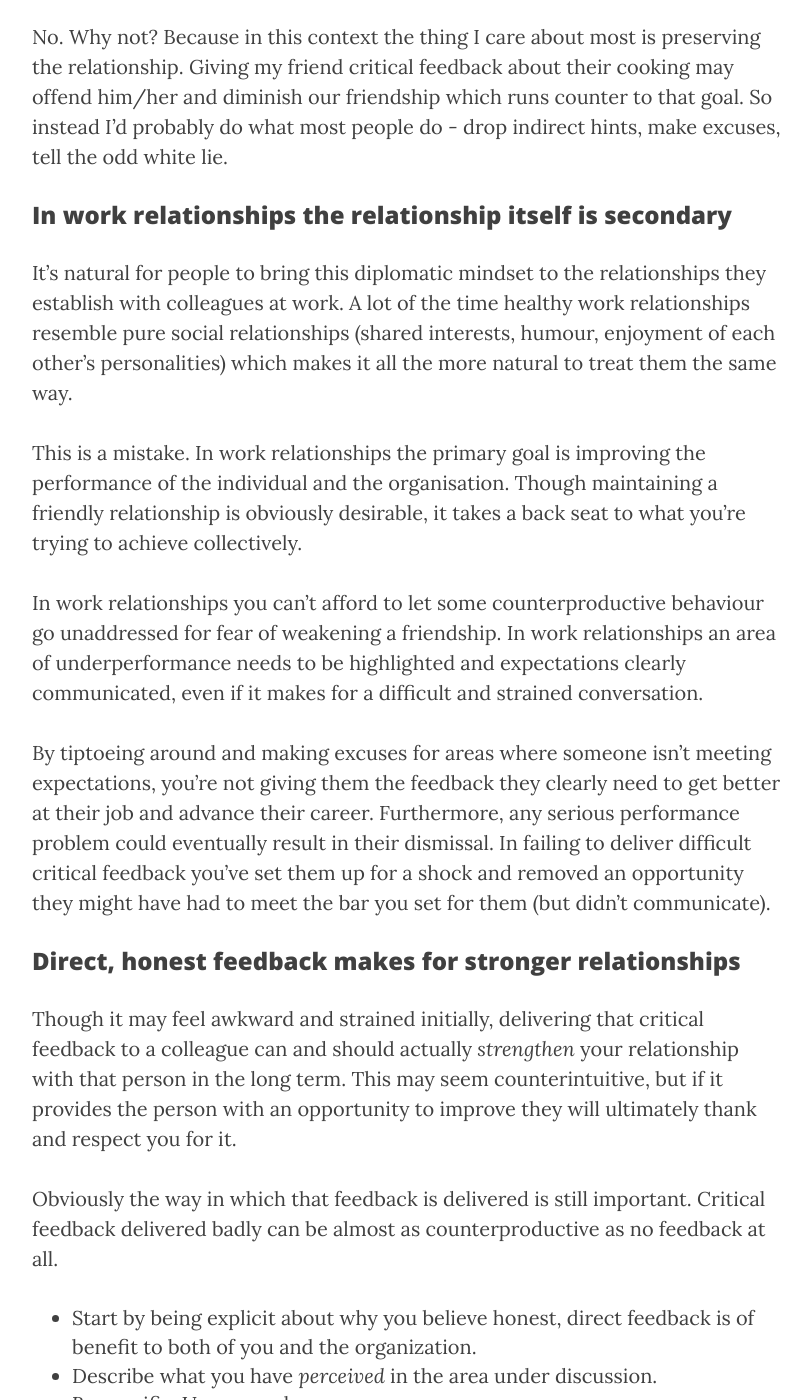
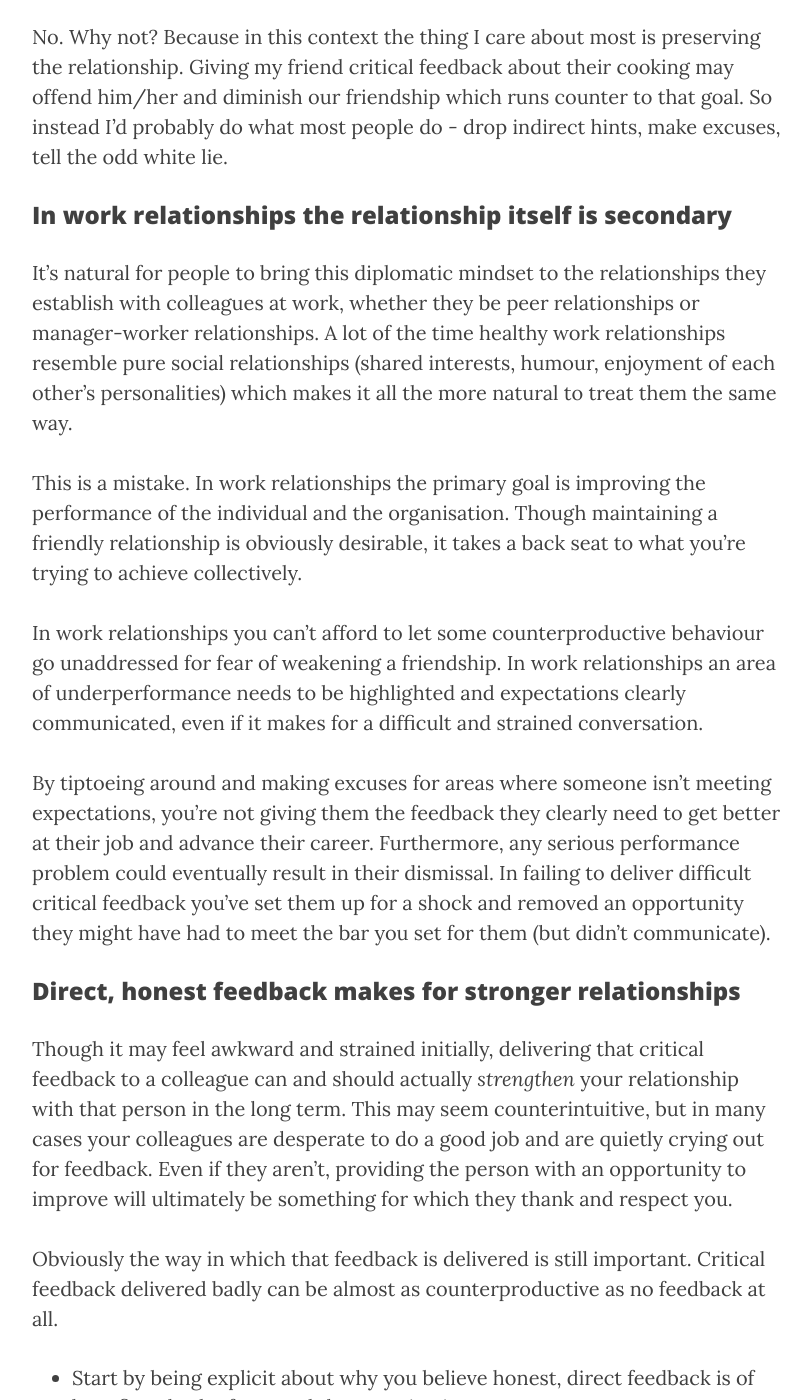
Before and after one commit to tleach/tleach.github.io, a Jekyll site: the page built from _posts/2015-04-15-your-colleagues-are-not-the-same-as-your-friends.md, in a window 1280 px wide and 1400 px high, scrolled down 1850 px. Shown: the whole window, without its empty margins (233-1044 px from the left). Built offline with Jekyll 4.4.1, drawn with Linux system fonts in a browser that asks for light colours; nearby versions of some CDN libraries.

Commit message:
Edits thanks to Phil.

```diff
--- a/_posts/2015-04-15-your-colleagues-are-not-the-same-as-your-friends.md
+++ b/_posts/2015-04-15-your-colleagues-are-not-the-same-as-your-friends.md
@@ -30,7 +30,7 @@ No. Why not? Because in this context the thing I care about most is preserving t
 
 ### In work relationships the relationship itself is secondary
 
-It's natural for people to bring this diplomatic mindset to the relationships they establish with colleagues at work. A lot of the time healthy work relationships resemble pure social relationships (shared interests, humour, enjoyment of each other's personalities) which makes it all the more natural to treat them the same way.
+It's natural for people to bring this diplomatic mindset to the relationships they establish with colleagues at work, whether they be peer relationships or manager-worker relationships. A lot of the time healthy work relationships resemble pure social relationships (shared interests, humour, enjoyment of each other's personalities) which makes it all the more natural to treat them the same way.
 
 This is a mistake. In work relationships the primary goal is improving the performance of the individual and the organisation. Though maintaining a friendly relationship is obviously desirable, it takes a back seat to what you're trying to achieve collectively.
 
@@ -40,7 +40,7 @@ By tiptoeing around and making excuses for areas where someone isn't meeting exp
 
 ### Direct, honest feedback makes for stronger relationships
 
-Though it may feel awkward and strained initially, delivering that critical feedback to a colleague can and should actually _strengthen_ your relationship with that person in the long term. This may seem counterintuitive, but if it provides the person with an opportunity to improve they will ultimately thank and respect you for it.
+Though it may feel awkward and strained initially, delivering that critical feedback to a colleague can and should actually _strengthen_ your relationship with that person in the long term. This may seem counterintuitive, but in many cases your colleagues are desperate to do a good job and are quietly crying out for feedback. Even if they aren't, providing the person with an opportunity to improve will ultimately be something for which they thank and respect you.
 
 Obviously the way in which that feedback is delivered is still important. Critical feedback delivered badly can be almost as counterproductive as no feedback at all.
 
```
